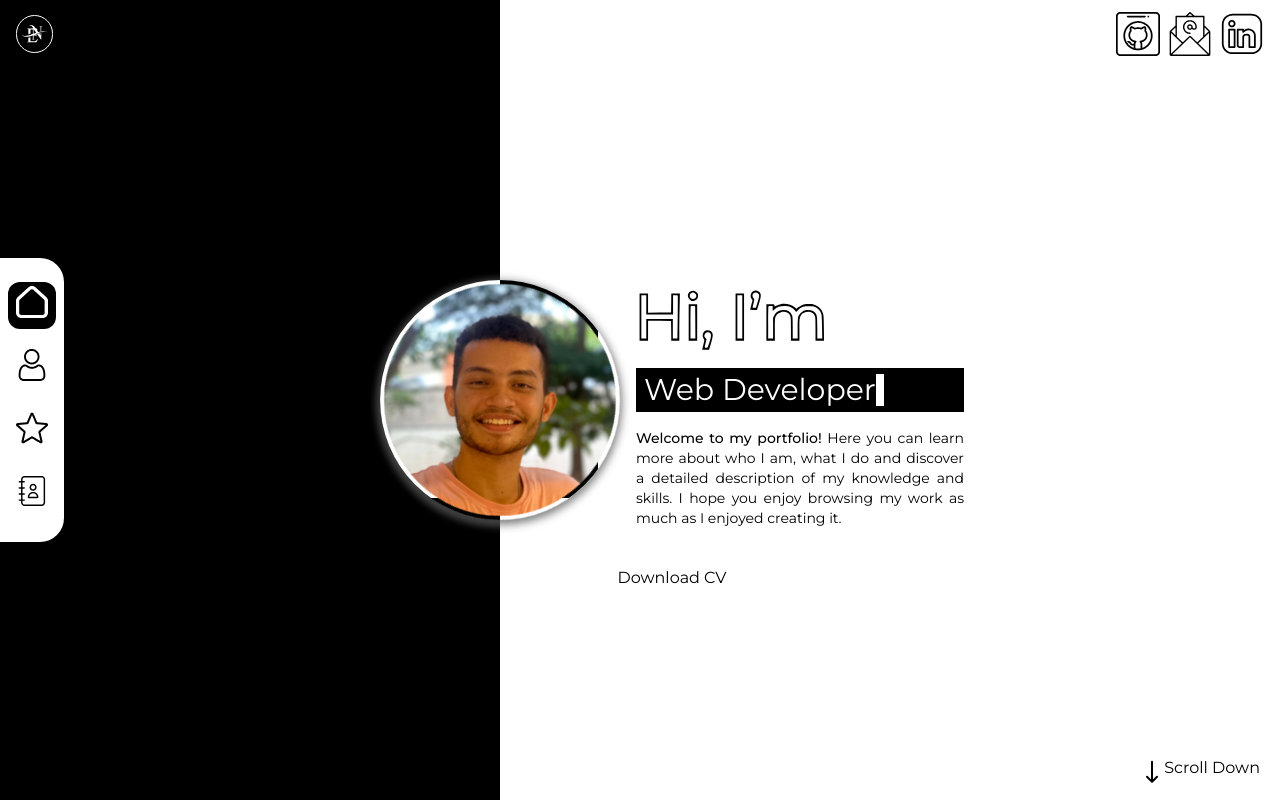
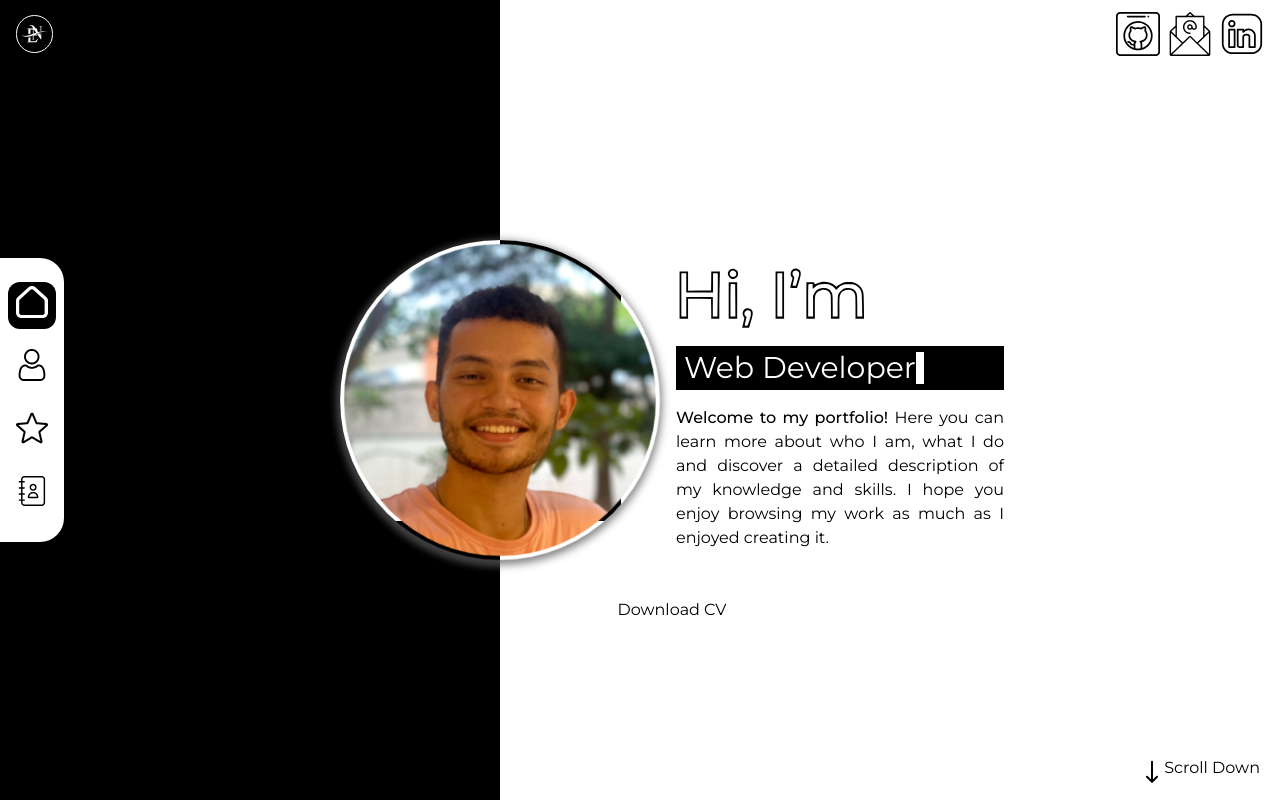
Before and after one commit to Almor21/Portfolio, a Next.js app: page /home in a window 1280 px wide. Shown: the top 800 px of the page. Built offline with nearby package versions, Linux system fonts and the light colour scheme.

Commit message:
feat: update Card component styles for improved layout

```diff
--- a/src/components/home/Card.tsx
+++ b/src/components/home/Card.tsx
@@ -45,7 +45,7 @@ function Card() {
 	return (
 		<MoveBackground width={middle}>
 			<div className="grid md:grid-flow-col justify-items-center items-center gap-4 select-none">
-				<div className="h-60 w-60 box-border rounded-full overflow-hidden md:rotate-45 p-1 shadow-[2px_2px_8px_2px_rgb(0,0,0,0.5),2px_2px_8px_2px_rgb(255,255,255,0.5)] max-md:shadow-[2px_2px_8px_2px_rgb(0,0,0,0.5)] backdrop-invert">
+				<div className="h-80 w-80 box-border rounded-full overflow-hidden md:rotate-45 p-1 shadow-[2px_2px_8px_2px_rgb(0,0,0,0.5),2px_2px_8px_2px_rgb(255,255,255,0.5)] max-md:shadow-[2px_2px_8px_2px_rgb(0,0,0,0.5)] backdrop-invert">
 					<div
 						className="relative h-full w-full"
 						ref={imageRef || null}
@@ -68,7 +68,7 @@ function Card() {
 						/>
 					</div>
 					<TypeWriter />
-					<p className="text-sm mt-4 text-justify">
+					<p className="text-base mt-4 text-justify">
 						<span className="font-medium">
 							Welcome to my portfolio!
 						</span>{' '}
```
